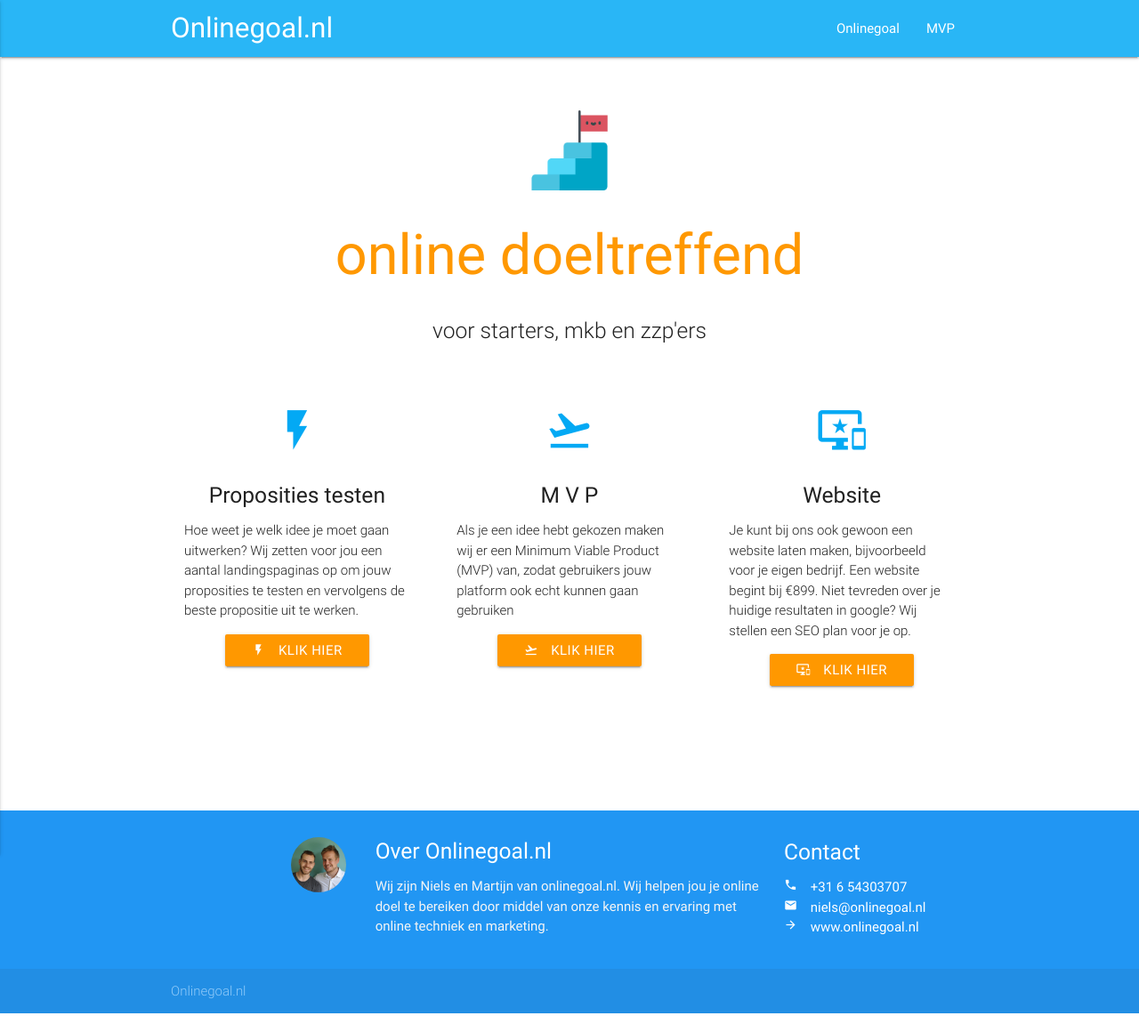
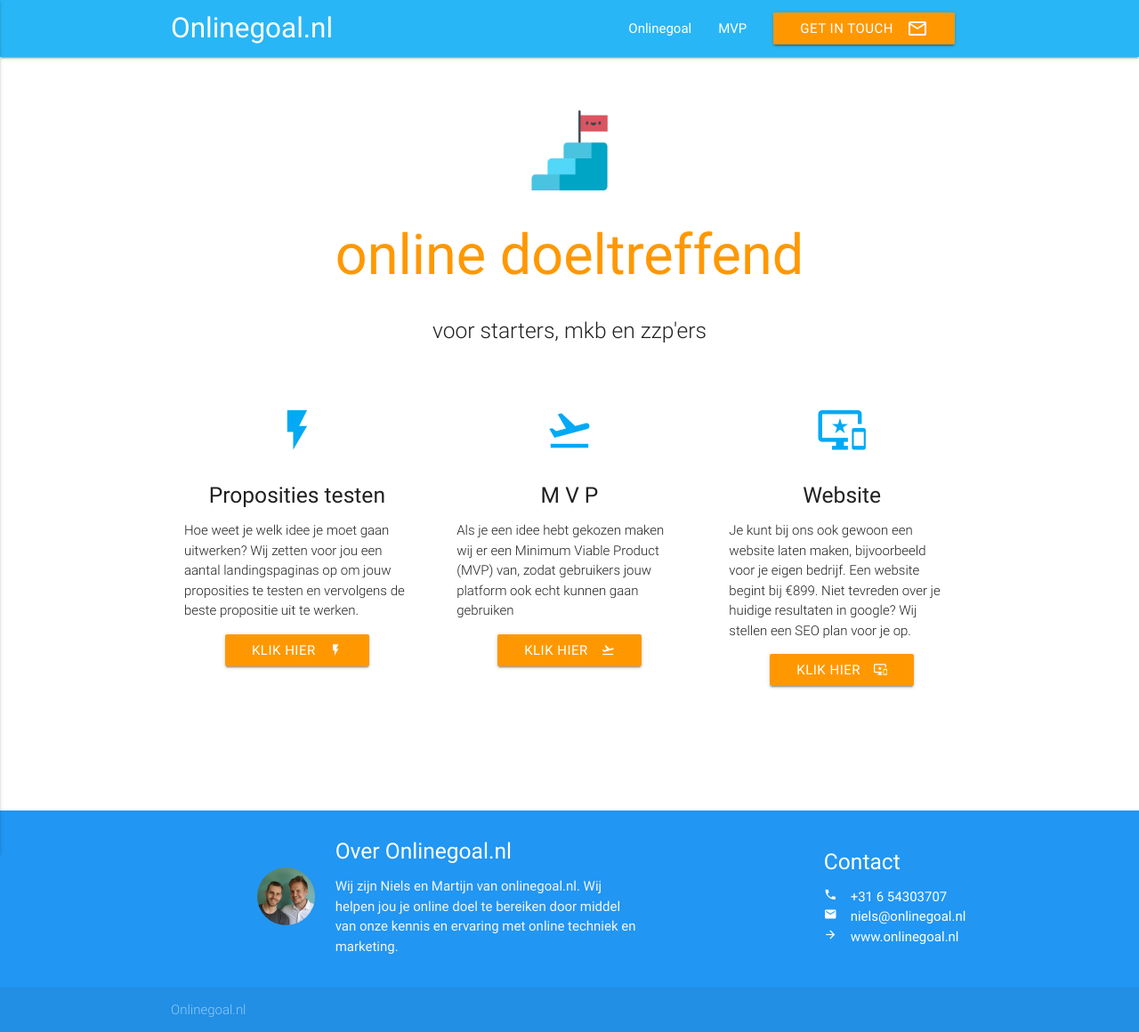
Before and after one commit to martijnvdbrug/onlinegoal.nl, a Jekyll site: the page built from index.md, in a window 1280 px wide. Shown: the whole page at 89% size. Built offline with Jekyll 4.4.1, drawn with Linux system fonts in a browser that asks for light colours; before the commit the page ends 1139 px from its top, so only the background shows below that.

Commit message:
Centered footer image + added Get in touch button to header

```diff
--- a/_includes/cto.html
+++ b/_includes/cta.html
@@ -1,5 +1,5 @@
 <p class="center">
   <a href="{{ include.href | relative_url }}" class="orange waves-effect waves-light btn">
-  <i class="material-icons left">{{ include.icon }}</i> {{ include.text }}
+  <i class="material-icons right">{{ include.icon }}</i> {{ include.text }}
   </a>
 </p>
--- a/_includes/footer.html
+++ b/_includes/footer.html
@@ -1,8 +1,8 @@
   <footer class="page-footer blue">
     <div class="container">
-      <div class="row">
+      <div class="row valign-wrapper">
         <div class="col s3 right-align section">
-          <img class="footer-photo circle hide-on-small-only" src="/assets/website-maken.png" alt="Website maken met Niels en Martijn"/>
+          <img class="size-40 circle hide-on-small-only" src="/assets/website-maken.png" alt="Website maken met Niels en Martijn"/>
         </div>
         <div class="col l6 s12">
           <h5 class="white-text">Over Onlinegoal.nl</h5>
--- a/_includes/head.html
+++ b/_includes/head.html
@@ -7,7 +7,7 @@
 
     <link href="https://fonts.googleapis.com/icon?family=Material+Icons" rel="stylesheet">
     <link rel="stylesheet" type="text/css" media="screen,projection" href="{{ "/assets/materialize.css" | relative_url }}" />
-    <link rel="stylesheet" type="text/css" media="screen,projection" href="{{ "/assets/main.css" | relative_url }}">
+    <link rel="stylesheet" type="text/css" media="screen,projection" href="{{ "/assets/main.css?build=2018" | relative_url }}">
     <link rel="canonical" href="{{ page.url | replace:'index.html','' | absolute_url }}" />
     <link rel="alternate" type="application/rss+xml" title="{{ site.title | escape }}" href="{{ "/feed.xml" | relative_url }}" />
 
--- a/_includes/header.html
+++ b/_includes/header.html
@@ -13,6 +13,7 @@
                     {% endif %}
                 {% endfor %}
             {% endif %}
+            <li><div style="margin-top: -15px;">{% include cta.html href="/proposities-testen" text="Get in touch" icon="mail_outline" %}</div></li>
           </ul>
 
           <ul id="nav-mobile" class="side-nav">
--- a/_layouts/home.html
+++ b/_layouts/home.html
@@ -44,7 +44,7 @@
           <p class="light">Hoe weet je welk idee je moet gaan uitwerken? Wij zetten voor jou een aantal landingspaginas op om jouw proposities te testen
             en vervolgens de beste propositie uit te werken.</p>
 
-          {% include cto.html href="/proposities-testen" text="Klik hier" icon="flash_on" %}
+          {% include cta.html href="/proposities-testen" text="Klik hier" icon="flash_on" %}
 
         </div>
       </div>
@@ -56,7 +56,7 @@
 
           <p class="light">Als je een idee hebt gekozen maken wij er een Minimum Viable Product (MVP) van, zodat gebruikers jouw platform ook echt kunnen gaan gebruiken </p>
 
-          {% include cto.html href="/minimum-viable-product" text="Klik hier" icon="flight_takeoff" %}
+          {% include cta.html href="/minimum-viable-product" text="Klik hier" icon="flight_takeoff" %}
 
         </div>
       </div>
@@ -68,7 +68,7 @@
 
           <p class="light">Je kunt bij ons ook gewoon een website laten maken, bijvoorbeeld voor je eigen bedrijf. Een website begint bij €899. Niet tevreden over je huidige resultaten in google? Wij stellen een SEO plan voor je op.</p>
 
-          {% include cto.html href="/website-laten-maken" text="Klik hier" icon="important_devices" %}
+          {% include cta.html href="/website-laten-maken" text="Klik hier" icon="important_devices" %}
 
         </div>
       </div>
--- a/_sass/onlinegoal/main.scss
+++ b/_sass/onlinegoal/main.scss
@@ -1,10 +1,5 @@
 @import "sizes";
 @import "sticky-footer";
-
-.footer-photo {
-  @include size(30%);
-  margin: 10px;
-}
 
 /* prevent h1 overflow with smaller devices */
 h1 {
```
